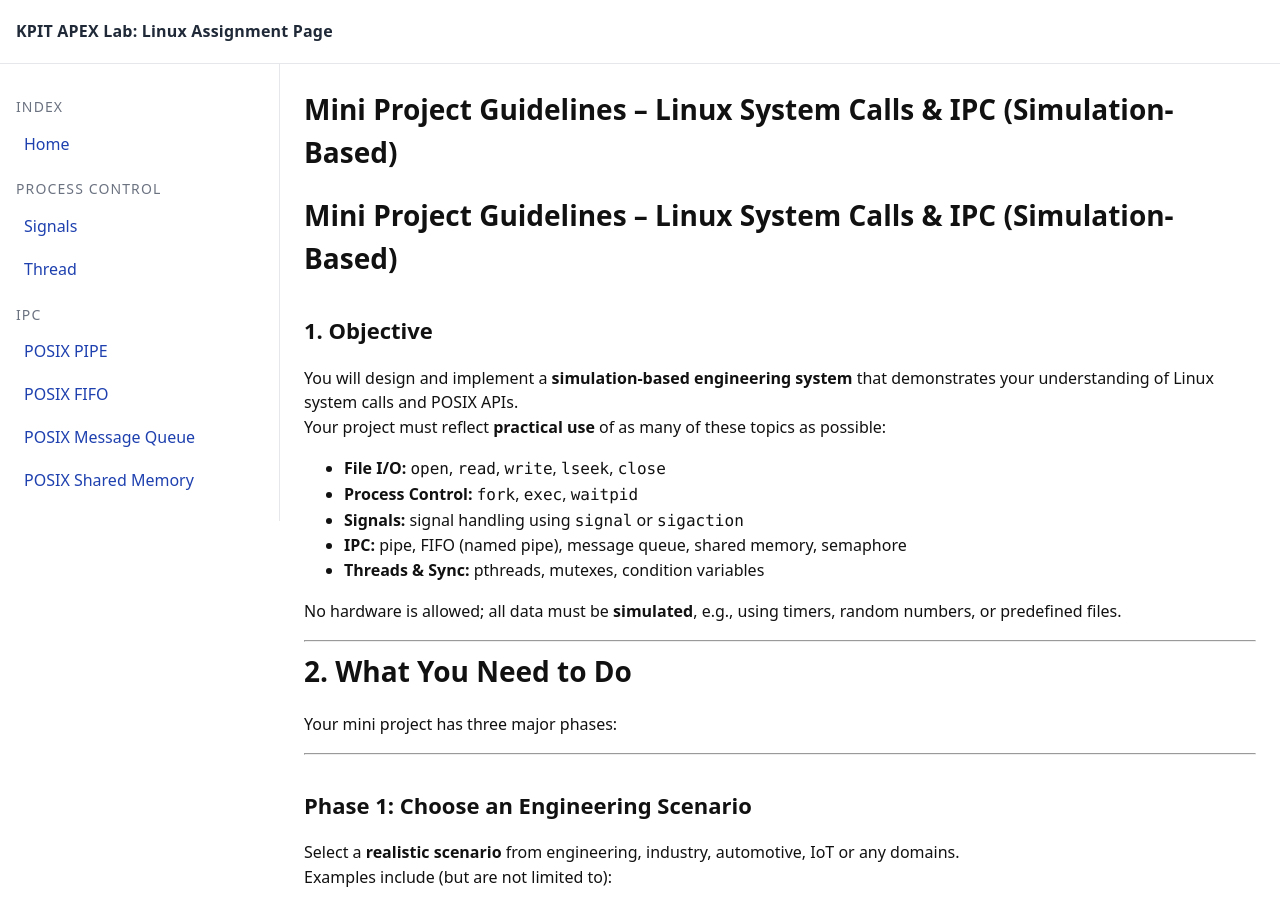
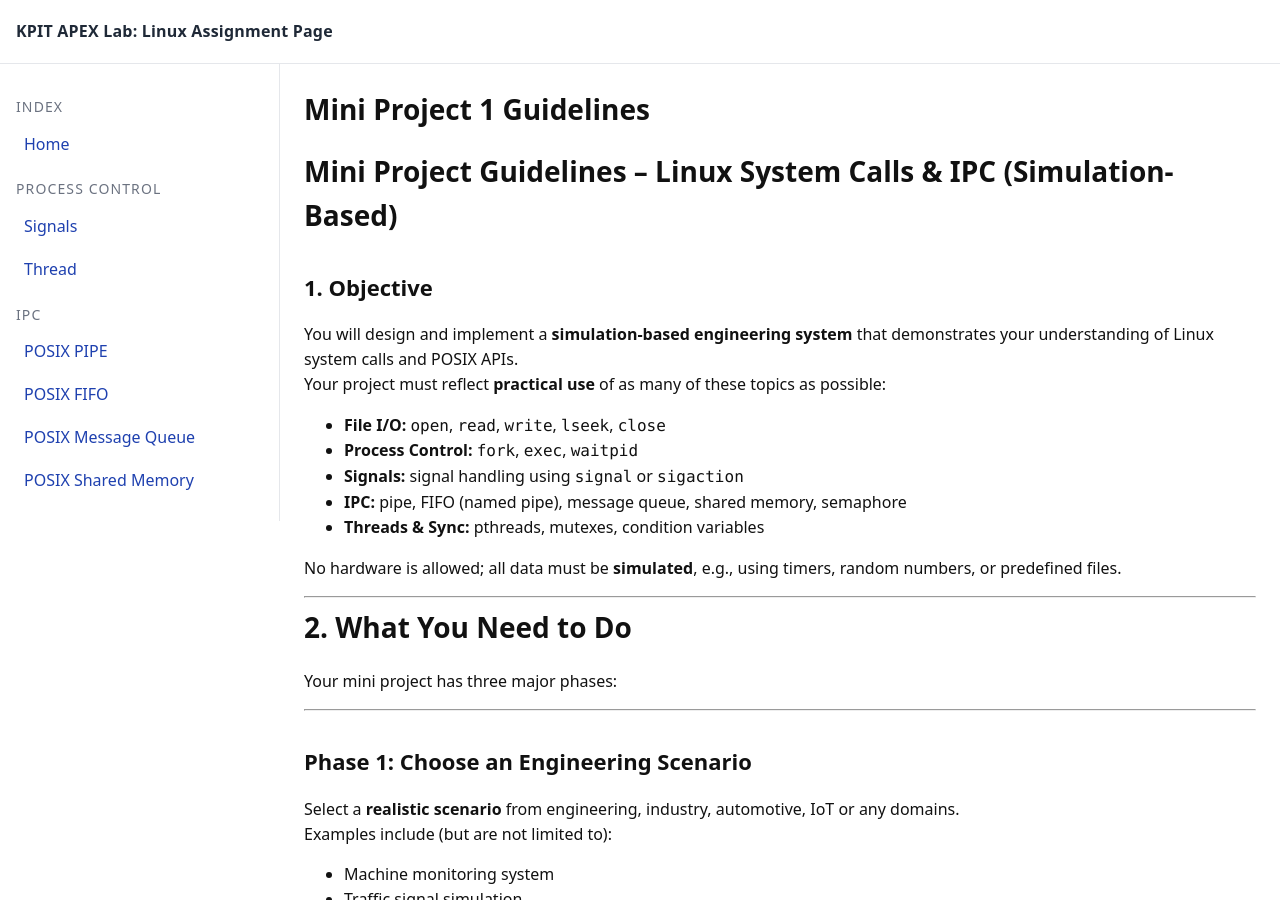
Before and after one commit to kAPEXLab/assignment, a Jekyll site: the page built from MiniProject1Guidelines.md, in a window 1280 px wide and 900 px high. Built offline with Jekyll 4.4.1, drawn with Linux system fonts in a browser that asks for light colours; our own code applies the rules of GitHub Pages for plain Markdown files; part of the change alters nothing that is shown.

Commit message:
Update MiniProject1Guidelines.md

```diff
--- a/MiniProject1Guidelines.md
+++ b/MiniProject1Guidelines.md
@@ -1,3 +1,11 @@
+---
+layout: default
+title: Mini Project 1 Guidelines
+category: MiniProject
+nav: true
+nav_order: 20
+---
+
 # **Mini Project Guidelines – Linux System Calls & IPC (Simulation-Based)**
 
 ## **1. Objective**
```
